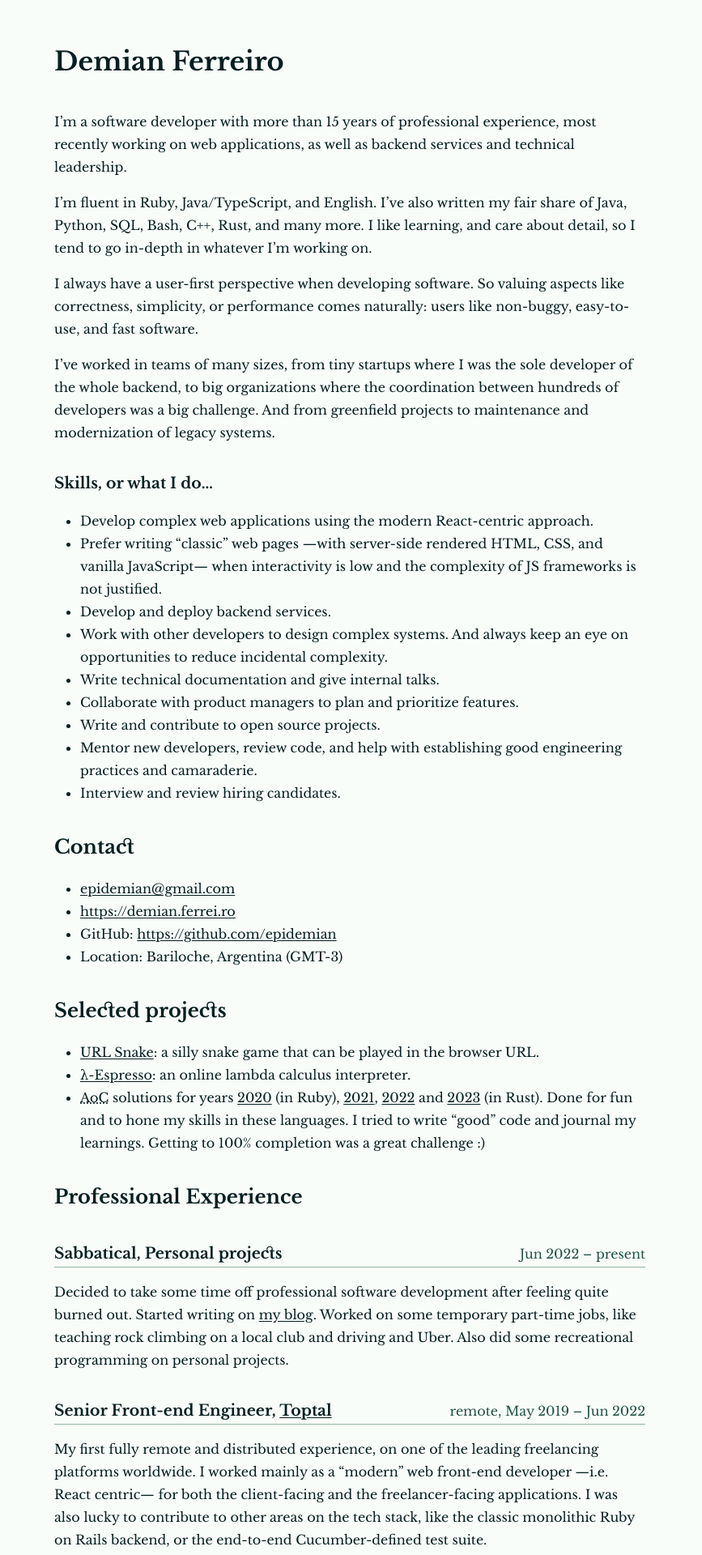
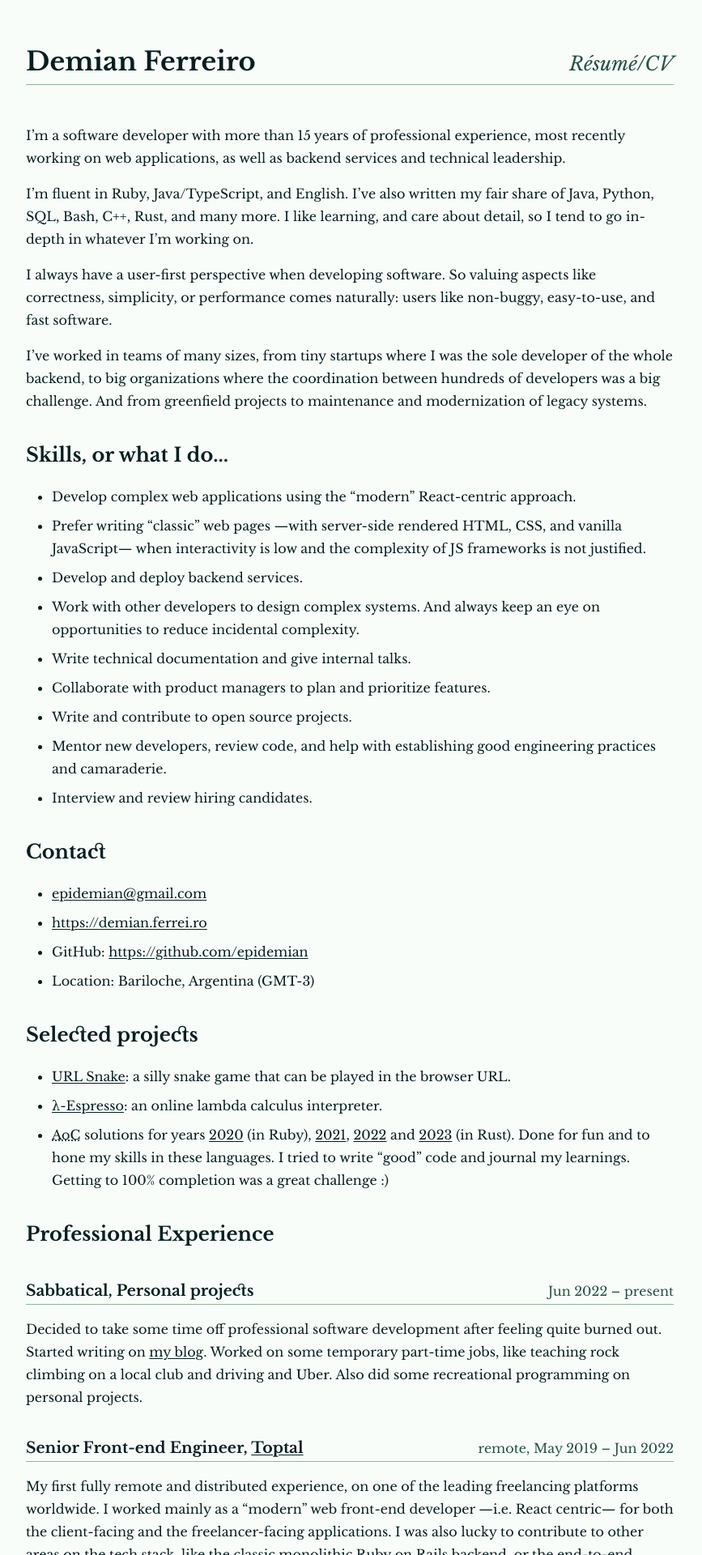
Before and after one commit to epidemian/epidemian.github.io, a Jekyll site: the page built from resume.md, in a window 1280 px wide. Shown: the top 1920 px of the page at 81% size, without its empty margins (208-1075 px from the left). Built offline with Jekyll 4.4.1, drawn with Linux system fonts in a browser that asks for light colours.

Commit message:
Résumé: tweak styles

```diff
--- a/_data/resume_en.yaml
+++ b/_data/resume_en.yaml
@@ -9,9 +9,9 @@ sections:
 
       I've worked in teams of many sizes, from tiny startups where I was the sole developer of the whole backend, to big organizations where the coordination between hundreds of developers was a big challenge. And from greenfield projects to maintenance and modernization of legacy systems.
 
-      ### Skills, or what I do...
-
-      - Develop complex web applications using the modern React-centric approach.
+  - title: Skills, or what I do...
+    content: |
+      - Develop complex web applications using the "modern" React-centric approach.
       - Prefer writing "classic" web pages —with server-side rendered HTML, CSS, and vanilla JavaScript— when interactivity is low and the complexity of JS frameworks is not justified.
       - Develop and deploy backend services.
       - Work with other developers to design complex systems. And always keep an eye on opportunities to reduce incidental complexity.
--- a/_layouts/resume.html
+++ b/_layouts/resume.html
@@ -6,23 +6,34 @@ layout: default
 
 <style>
 body:has(.resume) .wrapper {
-  /* max-width: calc(1040px * 0.8); */
+  max-width: 800px;
 }
-.xp-item h3 {
-  display: flex;
-  align-items: baseline;
-  border-bottom: 1px solid var(--text-color-dimmer);
+.resume h1 { font-size: 2rem; margin-bottom: 3rem; }
+.resume h2 { font-size: 1.5rem; margin-top: 2rem; }
+.resume h3 { font-size: 1.18rem; margin-top: 2rem; }
+.resume li { margin-bottom: 0.5rem; }
+.resume .subtitle {
+  font-weight: normal;
+  font-style: italic;
+  font-size: 1.5rem;
+  color: var(--text-color-dim);
 }
-.xp-item h3 small {
-  margin-left: auto;
+.resume .time {
   font-size: 1rem;
   font-weight: normal;
   color: var(--text-color-dim);
 }
-.resume h1 { font-size: 2rem; }
-.resume h2 { font-size: 1.5rem; }
-.resume h3 { font-size: 1.18rem; }
-.resume h2, .resume h3 { margin-top: 2rem; }
+.resume .wide-heading {
+  display: flex;
+  flex-flow: row wrap;
+  gap: 0 1rem;
+  align-items: baseline;
+  justify-content: space-between;
+  border-bottom: 1px solid var(--text-color-dimmer);
+}
+.resume .wide-heading :last-child {
+  margin-left: auto;
+}
 .resume .techs {
   font-size: 0.9rem;
   color: var(--text-color-dim);
@@ -30,25 +41,22 @@ body:has(.resume) .wrapper {
 </style>
 
 <div class="resume">
-
-  <header>
-    <h1>Demian Ferreiro</h1>
-  </header>
-
+  <h1 class="wide-heading">
+    Demian Ferreiro
+    <span class="subtitle">{{ resume.subtitle }}</span>
+  </h1>
   {%- for section in resume.sections -%}
-    <h2>{{ section.title }}</h2>
+    {% if section.title %}<h2>{{ section.title }}</h2>{% endif %}
     {{ section.content | markdownify }}
     {%- for item in section.items -%}
-      <div class="xp-item">
-        <h3>
+      <h3 class="wide-heading">
         <span>{{ item.role }}, {{ item.org }}</span>
-          <small class="date">
+        <small class="time">
           {{ "" | split: "" | push: item.location | push: item.time | compact | join: ", " }}
         </small>
       </h3>
       {{ item.description | markdownify }}
       <p class="techs">{{ item.buzzwords | join: ' · ' }}</p>
-      </div>
     {%- endfor -%}
   {%- endfor -%}
 
--- a/resume.md
+++ b/resume.md
@@ -1,6 +1,6 @@
 ---
 layout: resume
 bare_layout: yes
-title: Demian Ferreiro's Résumé
+title: Demian Ferreiro's Résumé/CV
 resume_key: resume_en
 ---
```
Lines whose indentation alone changed are shown as unchanged.
